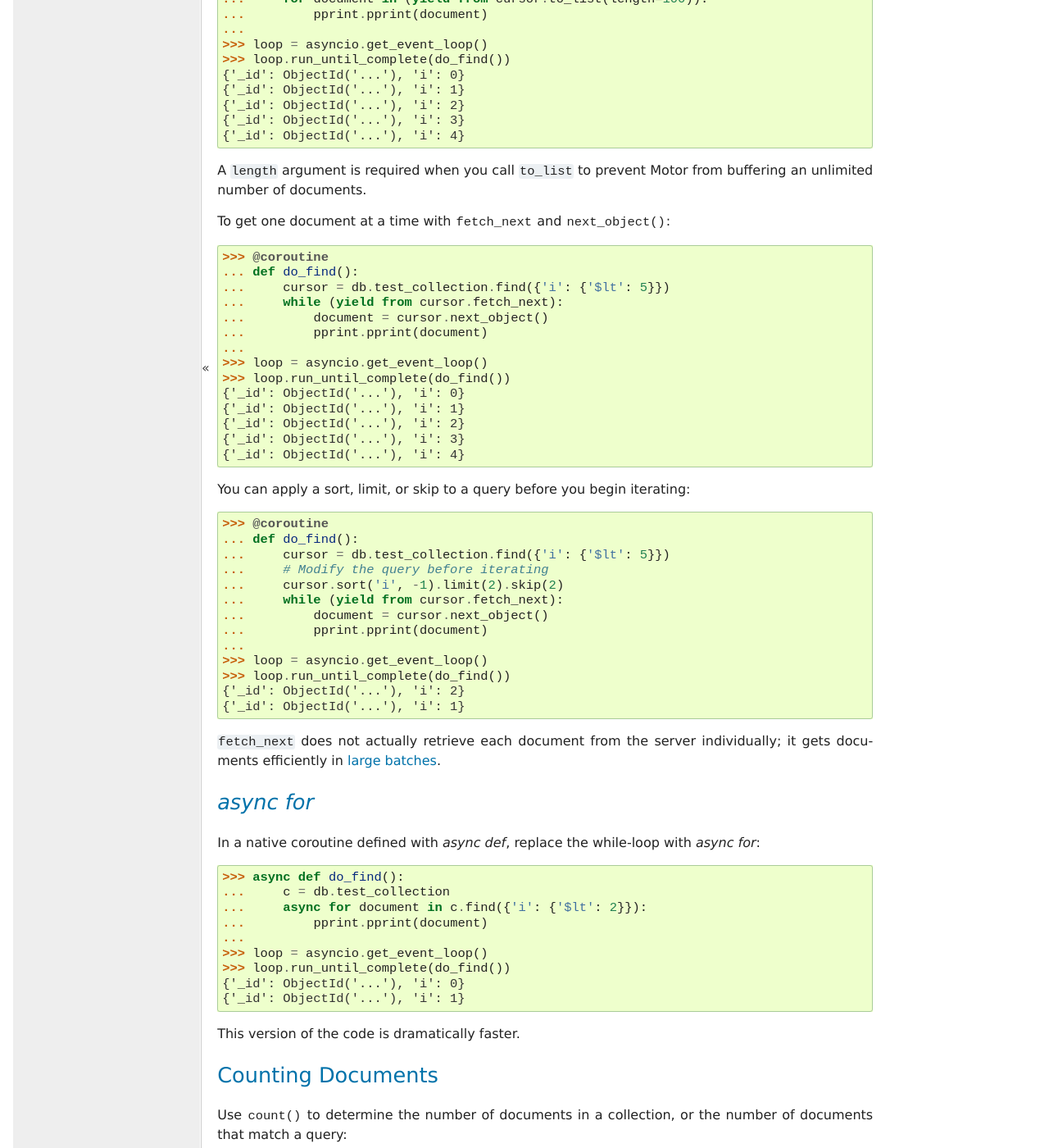
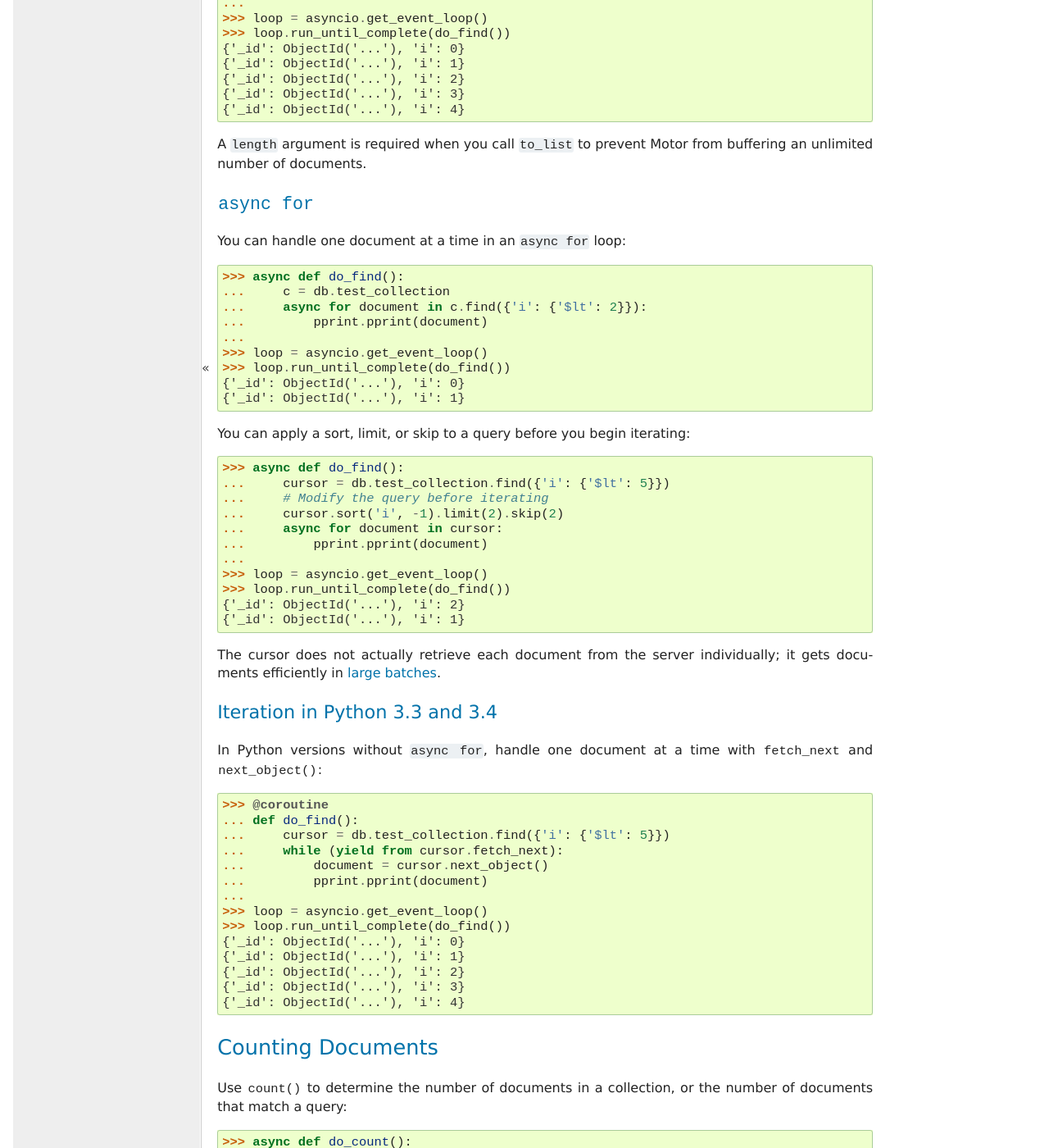
Before and after one commit to mongodb/motor, a Sphinx documentation site: the page built from doc/tutorial-asyncio.rst, in a window 1280 px wide and 1400 px high, scrolled down 3682 px. Shown: the whole window at 82% size. Built offline with Sphinx 7.4.7, drawn with Linux system fonts in a browser that asks for light colours; the version number is read from the project's files by our own code; some of the changed text lies outside the part shown.

Commit message:
MOTOR-114 Use async/await in asyncio tutorial.

```diff
--- a/doc/tutorial-asyncio.rst
+++ b/doc/tutorial-asyncio.rst
@@ -113,8 +113,8 @@ dot-notation or bracket-notation:
   >>> db = client.test_database
   >>> db = client['test_database']
 
-Creating a reference to a database does no I/O and does not require a
-``yield from`` statement.
+Creating a reference to a database does no I/O and does not require an
+``await`` expression.
 
 Getting a Collection
 --------------------
@@ -129,20 +129,19 @@ collection in Motor works the same as getting a database:
   >>> collection = db['test_collection']
 
 Just like getting a reference to a database, getting a reference to a
-collection does no I/O and doesn't require a ``yield from`` statement.
+collection does no I/O and doesn't require an ``await`` expression.
 
 Inserting a Document
 --------------------
 As in PyMongo, Motor represents MongoDB documents with Python dictionaries. To
-store a document in MongoDB, call :meth:`~AsyncIOMotorCollection.insert_one` in a
-``yield from`` statement:
+store a document in MongoDB, call :meth:`~AsyncIOMotorCollection.insert_one` in an
+``await`` expression:
 
 .. doctest:: before-inserting-2000-docs
 
-  >>> @coroutine
-  ... def do_insert():
+  >>> async def do_insert():
   ...     document = {'key': 'value'}
-  ...     result = yield from db.test_collection.insert_one(document)
+  ...     result = await db.test_collection.insert_one(document)
   ...     print('result %s' % repr(result.inserted_id))
   ...
   >>>
@@ -189,9 +188,8 @@ less than 1:
 
 .. doctest:: after-inserting-2000-docs
 
-  >>> @coroutine
-  ... def do_find_one():
-  ...     document = yield from db.test_collection.find_one({'i': {'$lt': 1}})
+  >>> async def do_find_one():
+  ...     document = await db.test_collection.find_one({'i': {'$lt': 1}})
   ...     pprint.pprint(document)
   ...
   >>> loop = asyncio.get_event_loop()
@@ -208,19 +206,18 @@ The result is a dictionary matching the one that we inserted previously.
 Querying for More Than One Document
 -----------------------------------
 Use :meth:`~motor.motor_asyncio.AsyncIOMotorCollection.find` to query for a set of documents.
-:meth:`~motor.motor_asyncio.AsyncIOMotorCollection.find` does no I/O and does not require a ``yield from``
-statement. It merely creates an :class:`~motor.motor_asyncio.AsyncIOMotorCursor` instance. The query is
-actually executed on the server when you call :meth:`~motor.motor_asyncio.AsyncIOMotorCursor.to_list` or
-:meth:`~motor.motor_asyncio.AsyncIOMotorCursor.each`, or yield from :attr:`~motor.motor_asyncio.AsyncIOMotorCursor.fetch_next`.
+:meth:`~motor.motor_asyncio.AsyncIOMotorCollection.find` does no I/O and does not require an ``await``
+expression. It merely creates an :class:`~motor.motor_asyncio.AsyncIOMotorCursor` instance. The query is
+actually executed on the server when you call :meth:`~motor.motor_asyncio.AsyncIOMotorCursor.to_list`
+or execute an ``async for`` loop.
 
 To find all documents with "i" less than 5:
 
 .. doctest:: after-inserting-2000-docs
 
-  >>> @coroutine
-  ... def do_find():
+  >>> async def do_find():
   ...     cursor = db.test_collection.find({'i': {'$lt': 5}}).sort('i')
-  ...     for document in (yield from cursor.to_list(length=100)):
+  ...     for document in await cursor.to_list(length=100):
   ...         pprint.pprint(document)
   ...
   >>> loop = asyncio.get_event_loop()
@@ -234,7 +231,49 @@ To find all documents with "i" less than 5:
 A ``length`` argument is required when you call ``to_list`` to prevent Motor
 from buffering an unlimited number of documents.
 
-To get one document at a time with :attr:`~motor.motor_asyncio.AsyncIOMotorCursor.fetch_next`
+``async for``
+~~~~~~~~~~~~~
+
+You can handle one document at a time in an ``async for`` loop:
+
+.. doctest:: after-inserting-2000-docs
+
+  >>> async def do_find():
+  ...     c = db.test_collection
+  ...     async for document in c.find({'i': {'$lt': 2}}):
+  ...         pprint.pprint(document)
+  ...
+  >>> loop = asyncio.get_event_loop()
+  >>> loop.run_until_complete(do_find())
+  {'_id': ObjectId('...'), 'i': 0}
+  {'_id': ObjectId('...'), 'i': 1}
+
+You can apply a sort, limit, or skip to a query before you begin iterating:
+
+.. doctest:: after-inserting-2000-docs
+
+  >>> async def do_find():
+  ...     cursor = db.test_collection.find({'i': {'$lt': 5}})
+  ...     # Modify the query before iterating
+  ...     cursor.sort('i', -1).limit(2).skip(2)
+  ...     async for document in cursor:
+  ...         pprint.pprint(document)
+  ...
+  >>> loop = asyncio.get_event_loop()
+  >>> loop.run_until_complete(do_find())
+  {'_id': ObjectId('...'), 'i': 2}
+  {'_id': ObjectId('...'), 'i': 1}
+
+The cursor does not actually retrieve each document from the server
+individually; it gets documents efficiently in `large batches`_.
+
+.. _`large batches`: http://docs.mongodb.org/manual/core/read-operations/#cursor-behaviors
+
+Iteration in Python 3.3 and 3.4
+~~~~~~~~~~~~~~~~~~~~~~~~~~~~~~~
+
+In Python versions without ``async for``, handle one document at a time with
+:attr:`~motor.motor_asyncio.AsyncIOMotorCursor.fetch_next`
 and :meth:`~motor.motor_asyncio.AsyncIOMotorCursor.next_object`:
 
 .. doctest:: after-inserting-2000-docs
@@ -254,49 +293,6 @@ and :meth:`~motor.motor_asyncio.AsyncIOMotorCursor.next_object`:
   {'_id': ObjectId('...'), 'i': 3}
   {'_id': ObjectId('...'), 'i': 4}
 
-You can apply a sort, limit, or skip to a query before you begin iterating:
-
-.. doctest:: after-inserting-2000-docs
-
-  >>> @coroutine
-  ... def do_find():
-  ...     cursor = db.test_collection.find({'i': {'$lt': 5}})
-  ...     # Modify the query before iterating
-  ...     cursor.sort('i', -1).limit(2).skip(2)
-  ...     while (yield from cursor.fetch_next):
-  ...         document = cursor.next_object()
-  ...         pprint.pprint(document)
-  ...
-  >>> loop = asyncio.get_event_loop()
-  >>> loop.run_until_complete(do_find())
-  {'_id': ObjectId('...'), 'i': 2}
-  {'_id': ObjectId('...'), 'i': 1}
-
-``fetch_next`` does not actually retrieve each document from the server
-individually; it gets documents efficiently in `large batches`_.
-
-.. _`large batches`: http://docs.mongodb.org/manual/core/read-operations/#cursor-behaviors
-
-`async for`
------------
-
-In a native coroutine defined with `async def`, replace the while-loop with
-`async for`:
-
-.. doctest:: after-inserting-2000-docs
-
-  >>> async def do_find():
-  ...     c = db.test_collection
-  ...     async for document in c.find({'i': {'$lt': 2}}):
-  ...         pprint.pprint(document)
-  ...
-  >>> loop = asyncio.get_event_loop()
-  >>> loop.run_until_complete(do_find())
-  {'_id': ObjectId('...'), 'i': 0}
-  {'_id': ObjectId('...'), 'i': 1}
-
-This version of the code is dramatically faster.
-
 Counting Documents
 ------------------
 Use :meth:`~motor.motor_asyncio.AsyncIOMotorCursor.count` to determine the number of documents in
@@ -304,11 +300,10 @@ a collection, or the number of documents that match a query:
 
 .. doctest:: after-inserting-2000-docs
 
-  >>> @coroutine
-  ... def do_count():
-  ...     n = yield from db.test_collection.find().count()
+  >>> async def do_count():
+  ...     n = await db.test_collection.find().count()
   ...     print('%s documents in collection' % n)
-  ...     n = yield from db.test_collection.find({'i': {'$gt': 1000}}).count()
+  ...     n = await db.test_collection.find({'i': {'$gt': 1000}}).count()
   ...     print('%s documents where i > 1000' % n)
   ...
   >>> loop = asyncio.get_event_loop()
@@ -331,15 +326,14 @@ replacement document. The query follows the same syntax as for :meth:`find` or
 
 .. doctest:: after-inserting-2000-docs
 
-  >>> @coroutine
-  ... def do_replace():
+  >>> async def do_replace():
   ...     coll = db.test_collection
-  ...     old_document = yield from coll.find_one({'i': 50})
+  ...     old_document = await coll.find_one({'i': 50})
   ...     print('found document: %s' % pprint.pformat(old_document))
   ...     _id = old_document['_id']
-  ...     result = yield from coll.replace_one({'_id': _id}, {'key': 'value'})
+  ...     result = await coll.replace_one({'_id': _id}, {'key': 'value'})
   ...     print('replaced %s document' % result.modified_count)
-  ...     new_document = yield from coll.find_one({'_id': _id})
+  ...     new_document = await coll.find_one({'_id': _id})
   ...     print('document is now %s' % pprint.pformat(new_document))
   ...
   >>> loop = asyncio.get_event_loop()
@@ -358,12 +352,11 @@ operator to set "key" to "value":
 
 .. doctest:: after-inserting-2000-docs
 
-  >>> @coroutine
-  ... def do_update():
+  >>> async def do_update():
   ...     coll = db.test_collection
-  ...     result = yield from coll.update_one({'i': 51}, {'$set': {'key': 'value'}})
+  ...     result = await coll.update_one({'i': 51}, {'$set': {'key': 'value'}})
   ...     print('updated %s document' % result.modified_count)
-  ...     new_document = yield from coll.find_one({'i': 51})
+  ...     new_document = await coll.find_one({'i': 51})
   ...     print('document is now %s' % pprint.pformat(new_document))
   ...
   >>> loop = asyncio.get_event_loop()
@@ -376,8 +369,8 @@ operator to set "key" to "value":
 :meth:`update_one` only affects the first document it finds, you can
 update all of them with :meth:`update_many`::
 
-    yield from coll.update_many({'i': {'$gt': 100}},
-                                {'$set': {'key': 'value'}})
+    await coll.update_many({'i': {'$gt': 100}},
+                           {'$set': {'key': 'value'}})
 
 .. mongodoc:: update
 
@@ -390,13 +383,12 @@ Deleting Documents
 
 .. doctest:: after-inserting-2000-docs
 
-  >>> @coroutine
-  ... def do_delete_many():
+  >>> async def do_delete_many():
   ...     coll = db.test_collection
-  ...     n = yield from coll.count()
+  ...     n = await coll.count()
   ...     print('%s documents before calling delete_many()' % n)
-  ...     result = yield from db.test_collection.delete_many({'i': {'$gte': 1000}})
-  ...     print('%s documents after' % (yield from coll.count()))
+  ...     result = await db.test_collection.delete_many({'i': {'$gte': 1000}})
+  ...     print('%s documents after' % (await coll.count()))
   ...
   >>> loop = asyncio.get_event_loop()
   >>> loop.run_until_complete(do_delete_many())
@@ -414,9 +406,8 @@ the :meth:`~motor.motor_asyncio.AsyncIOMotorDatabase.command` method on :class:`
 .. doctest:: after-inserting-2000-docs
 
   >>> from bson import SON
-  >>> @coroutine
-  ... def use_count_command():
-  ...     response = yield from db.command(SON([("count", "test_collection")]))
+  >>> async def use_count_command():
+  ...     response = await db.command(SON([("count", "test_collection")]))
   ...     print('response: %s' % pprint.pformat(response))
   ...
   >>> loop = asyncio.get_event_loop()
@@ -427,7 +418,7 @@ Since the order of command parameters matters, don't use a Python dict to pass
 the command's parameters. Instead, make a habit of using :class:`bson.SON`,
 from the ``bson`` module included with PyMongo::
 
-    yield from db.command(SON([("distinct", "test_collection"), ("key", "my_key"]))
+    await db.command(SON([("distinct", "test_collection"), ("key", "my_key"]))
 
 Many commands have special helper methods, such as
 :meth:`~motor.motor_asyncio.AsyncIOMotorDatabase.create_collection` or
```
